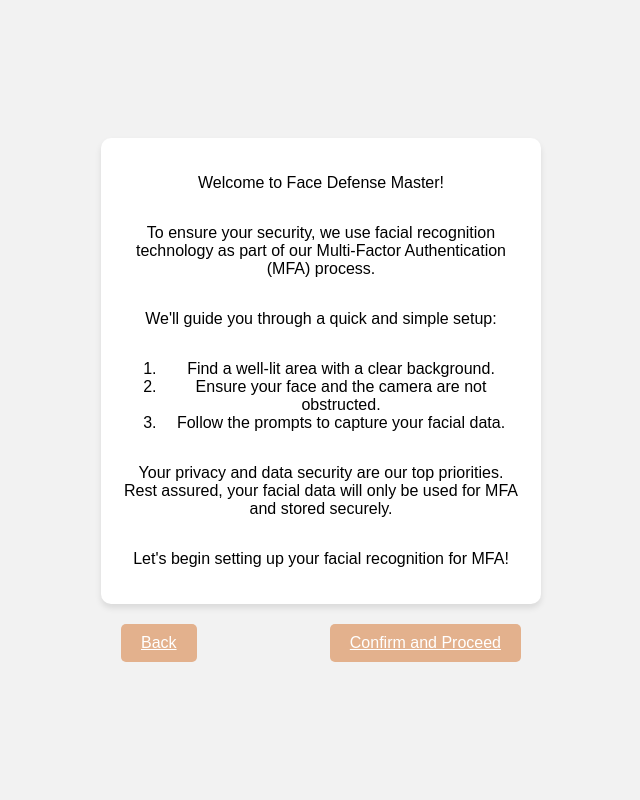
After one commit to VincentElbert/FaceIDFrontEnd, a Flask app: page /setup in a window 1280 px wide. The commit adds this page. Shown: the whole page, without its empty margins (319-959 px from the left). Run offline with Flask 3, Linux system fonts and the light colour scheme.

Commit message:
modified the styling a little bit and redirection to setup page

```diff
--- a/app.py
+++ b/app.py
@@ -115,10 +115,9 @@ def register():
         return jsonify(message)
     return render_template('register.html')
 
-@app.route('/consent')
-def register():
-
-    return render_template('consent.html')
+@app.route('/setup')
+def setup():
+    return render_template('setup.html')
 
 @app.route('/process_scans', methods=['POST'])
 def process_scans():
--- a/templates/index.html
+++ b/templates/index.html
@@ -28,7 +28,7 @@
             <input type="submit" value="Login">
             <div id="message" class="message"></div>
         </form>
-        <p>Don't have an account? <a href="{{ url_for('register') }}" class="register-button">Register</a></p>
+        <p>Don't have an account? <a href="{{ url_for('setup') }}" class="register-button">Register</a></p>
         {% with messages = get_flashed_messages() %}
             {% if messages %}
                 {% for message in messages %}
--- a/templates/register.html
+++ b/templates/register.html
@@ -96,7 +96,7 @@
         }
         #popup {
           position: absolute;
-          top: calc(50% - 50px);
+          top: calc(50% - 100px);
           right: calc(40% - 180px);
           width: 200px;
           background-color: #fff;
@@ -150,6 +150,10 @@
         </div>
         <button type="submit" class="button primary-button">Next</button>
       </form>
+      <p>Already have an account? <a href="{{ url_for('login') }}" class="login-button">Login</a></p>
+      <div class="footer">
+          <p>&copy; FaceAuth Project</p>
+      </div>
       <div id="webcam-container" style="display: none;">
         <video id="webcam" width="400" height="300" autoplay style="transform: scaleX(-1);"></video>
       </div>
--- /dev/null
+++ b/templates/setup.html
@@ -0,0 +1,77 @@
+<!DOCTYPE html>
+<html lang="en">
+<head>
+  <meta charset="UTF-8" />
+  <meta name="viewport" content="width=device-width, initial-scale=1.0" />
+  <title>Set Up Guide</title>
+  <style>
+    body {
+      display: flex;
+      flex-direction: column;
+      align-items: center;
+      justify-content: center;
+      height: 100vh;
+      margin: 0;
+      background-color: #f2f2f2;
+      font-family: Arial, sans-serif;
+    }
+
+    .card {
+      background-color: white;
+      padding: 20px;
+      border-radius: 10px;
+      box-shadow: 0 4px 6px rgba(0, 0, 0, 0.1);
+      text-align: center;
+      width: 400px;
+      display: flex;
+      flex-direction: column;
+      align-items: center;
+    }
+
+    .card-title {
+      font-size: 24px;
+      margin-bottom: 20px;
+    }
+
+    .button {
+      padding: 10px 20px;
+      font-size: 16px;
+      border: none;
+      cursor: pointer;
+      border-radius: 5px;
+      background-color: #e3b18d;
+      color: white;
+      transition: background-color 0.3s ease;
+    }
+
+    .button:hover {
+      background-color: #c69166;
+    }
+
+    .button-container {
+      display: flex;
+      justify-content: space-between;
+      width: 400px;
+      margin-top: 20px;
+    }
+  </style>
+</head>
+<body>
+  <div class="card">
+    <p>Welcome to Face Defense Master!</p>
+    <p>To ensure your security, we use facial recognition technology as part of our Multi-Factor Authentication (MFA) process.</p>
+    <p>We'll guide you through a quick and simple setup:</p>
+    <ol>
+      <li>Find a well-lit area with a clear background.</li>
+      <li>Ensure your face and the camera are not obstructed.</li>
+      <li>Follow the prompts to capture your facial data.</li>
+    </ol>
+    <p>Your privacy and data security are our top priorities. Rest assured, your facial data will only be used for MFA and stored securely.</p>
+    <p>Let's begin setting up your facial recognition for MFA!</p>
+  </div>
+  <div class="button-container">
+    <a href="{{ url_for('login') }}" class="button">Back</a>
+    <a href="{{ url_for('register') }}" class="button">Confirm and Proceed</a>
+  </div>
+</body>
+</html>
```
Also changed, not shown: templates/consent.html (deleted, +0 -149 lines).
